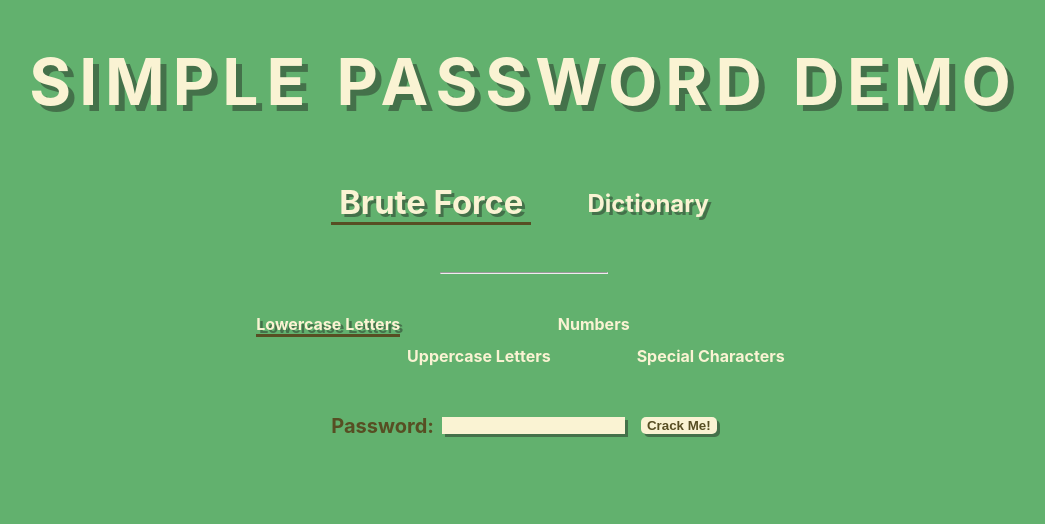
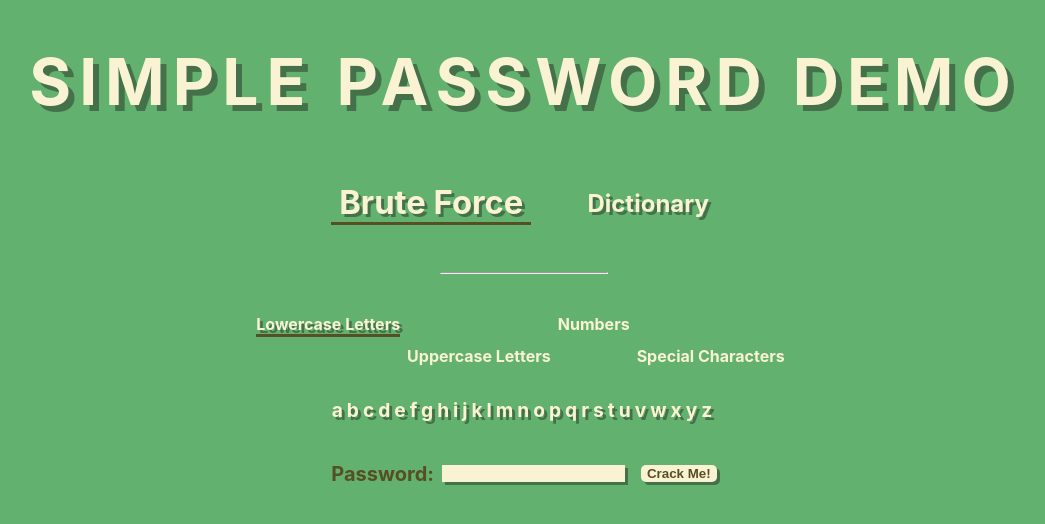
Before and after one commit to jhleakakos/simple-password-demo, a React (Create React App) app: page / in a window 1280 px wide. Shown: the top 524 px of the page, without its empty margins (116-1161 px from the left). Built offline with nearby package versions, Linux system fonts and the light colour scheme.

Commit message:
display current check chars on page below check box inputs

```diff
--- a/src/PasswordDemo.css
+++ b/src/PasswordDemo.css
@@ -25,7 +25,7 @@
     margin: 0 1rem;
     padding: 0 0.5rem;
     border-bottom: 3px solid #574e23;
-    transition: 0.5s;
+    transition: 0.25s;
 }
 
 .PasswordDemo-rb-input {
@@ -46,3 +46,13 @@
     width: 13%;
     margin-top: 4rem;
 }
+
+.PasswordDemo-display-chars {
+    margin-top: 2rem;
+    height: 1rem;
+    letter-spacing: 0.25rem;
+    color: #faf3d3;
+    font-size: 1.2rem;
+    font-weight: bold;
+    text-shadow: 3px 3px 0 #44714a;
+}
--- a/src/PasswordDemo.js
+++ b/src/PasswordDemo.js
@@ -92,6 +92,10 @@ const PasswordDemo = () => {
                 toggleChars={ toggleChars }
             />
 
+            <div className='PasswordDemo-display-chars'>
+                { (checkCharacters.toString()).replaceAll(',', '') }
+            </div>
+
             <PasswordInput
                 password={ password }
                 setPassword={ setPassword }
```
